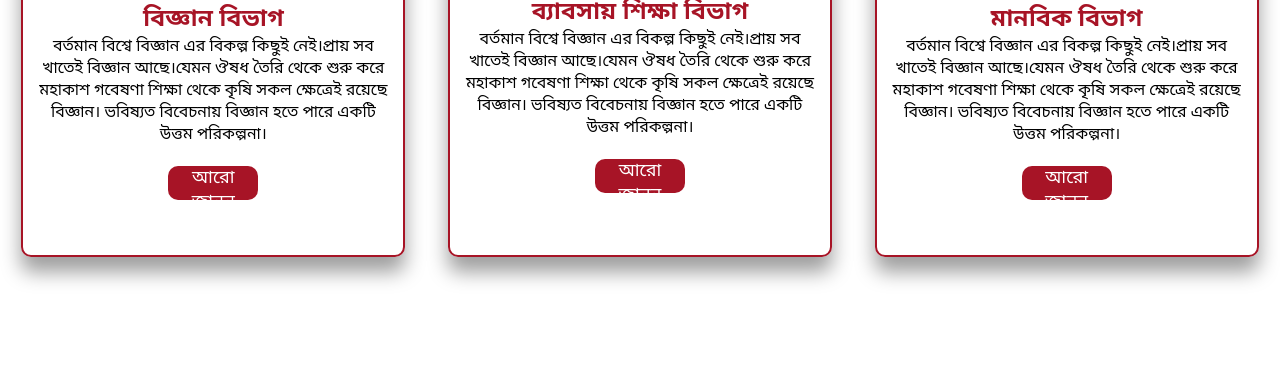
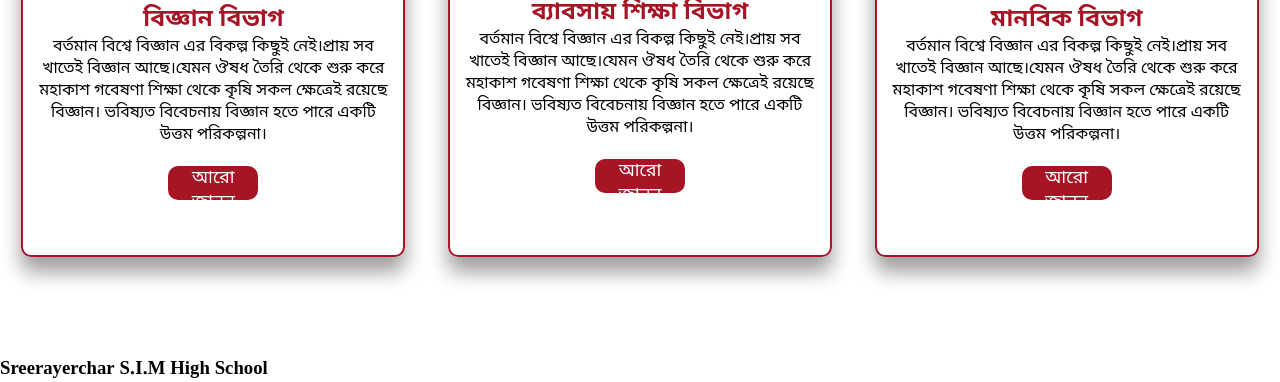
Before and after one commit to jahidul2004/src-sim-hi-scl, a plain HTML site: page index.html in a window 1280 px wide. Shown: the part 1979-2361 px from the top of the page. Before the commit the page ends 2336 px from the top, so only its background shows below. Drawn offline with Linux system fonts and the light colour scheme.

Commit message:
Footer updated.

```diff
--- a/index.html
+++ b/index.html
@@ -143,6 +143,8 @@
             <!-- Offered course end -->
         </main>
 
-        <div class="footer"></div>
+        <div class="footer">
+            <h3>Sreerayerchar S.I.M High School</h3>
+        </div>
     </body>
 </html>
```
